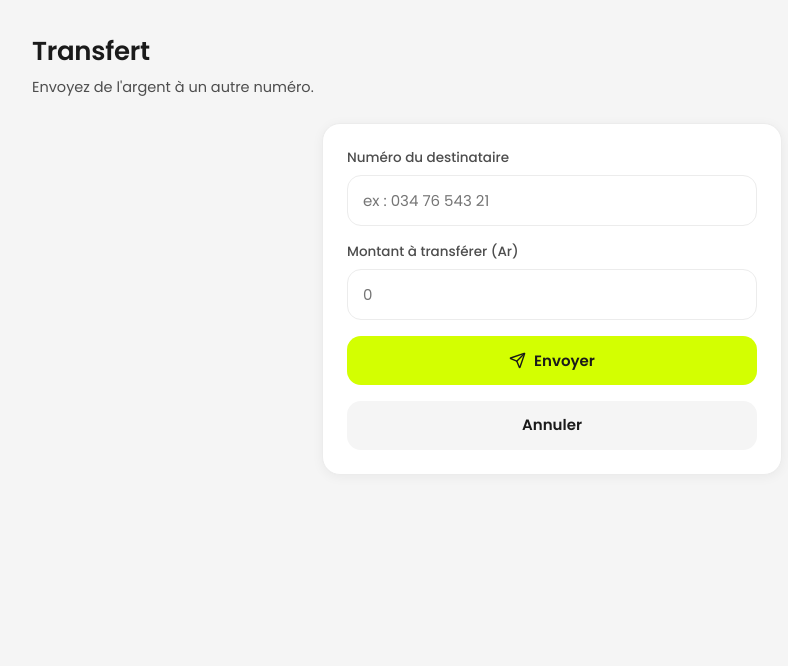
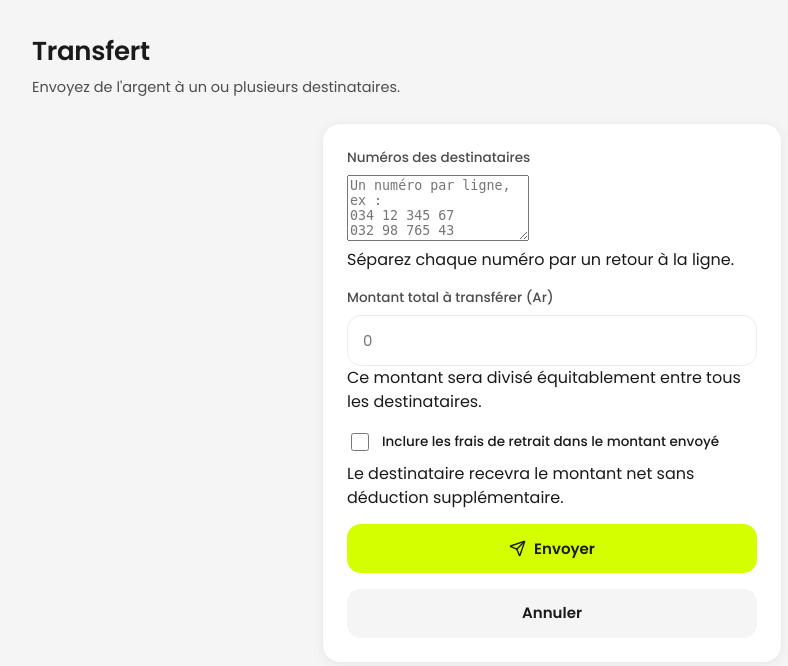
Before and after one commit to antsa-cmd/Projet_final_S4, a CodeIgniter 4 app: the page made by app/Views/client/transfert.php in a window 1280 px wide. Shown: the part 65-731 px from the top of the page, without its empty margins (88-876 px from the left). Run offline with PHP 8.4 and a stand-in for CodeIgniter, Linux system fonts and the light colour scheme; the template is opened without the code that fills it, so the values that code supplies are empty; some libraries are stand-ins or nearby versions.

Commit message:
multiple

```diff
--- a/app/Models/Operation.php
+++ b/app/Models/Operation.php
@@ -15,6 +15,7 @@ class Operation extends Model
         'montant',
         'frais',
         'commission',
+        'inclure_frais_retrait',
     ];
     protected $returnType       = 'array';
     protected $useTimestamps    = false;
--- a/app/Views/client/transfert.php
+++ b/app/Views/client/transfert.php
@@ -3,30 +3,38 @@
 <?php $this->section('content'); ?>
 <div class="page-head">
     <h1>Transfert</h1>
-    <p>Envoyez de l'argent à un autre numéro.</p>
+    <p>Envoyez de l'argent à un ou plusieurs destinataires.</p>
 </div>
 
 <div class="narrow">
     <div class="card">
         <form method="post" action="<?= site_url('client/transfert') ?>" id="form">
             <div class="field">
-                <label>Numéro du destinataire</label>
-                <input type="tel" name="destinataire" id="dest" placeholder="ex : 034 76 543 21" required>
+                <label>Numéros des destinataires</label>
+                <textarea name="destinataires" id="destinataires" rows="4" placeholder="Un numéro par ligne, ex :&#10;034 12 345 67&#10;032 98 765 43" required></textarea>
+                <div class="help">Séparez chaque numéro par un retour à la ligne.</div>
             </div>
-            <div id="dest-nom" class="alert info" style="display:none;"></div>
-            <div id="dest-op" class="alert muted" style="display:none;"></div>
-            <div id="src-op" class="alert accent" style="display:none;"></div>
+            <div id="dest-list" class="alert info" style="display:none;"></div>
 
             <div class="field">
-                <label>Montant à transférer (Ar)</label>
+                <label>Montant total à transférer (Ar)</label>
                 <input type="number" step="0.01" min="1" name="montant" id="montant" placeholder="0" required>
+                <div class="help">Ce montant sera divisé équitablement entre tous les destinataires.</div>
             </div>
 
+            <div class="field" style="display:flex;align-items:center;gap:10px;margin-top:4px;">
+                <input type="checkbox" name="inclure_frais_retrait" id="inclure_frais_retrait" value="1" style="width:18px;height:18px;accent-color:var(--ink);">
+                <label for="inclure_frais_retrait" style="margin:0;font-weight:500;color:var(--ink);">Inclure les frais de retrait dans le montant envoyé</label>
+            </div>
+            <div class="help" style="margin-top:-8px;margin-bottom:14px;">Le destinataire recevra le montant net sans déduction supplémentaire.</div>
+
             <div class="summary" id="summary" style="display:none;">
-                <div class="row"><span class="k">Montant</span><span class="v tnum" id="s-montant">0 Ar</span></div>
-                <div class="row"><span class="k">Frais</span><span class="v tnum" id="s-frais">0 Ar</span></div>
+                <div class="row"><span class="k">Montant total</span><span class="v tnum" id="s-montant">0 Ar</span></div>
+                <div class="row"><span class="k">Frais de transfert</span><span class="v tnum" id="s-frais">0 Ar</span></div>
                 <div class="row" id="row-commission" style="display:none;"><span class="k">Commission inter-opérateur</span><span class="v tnum" id="s-commission">0 Ar</span></div>
+                <div class="row" id="row-frais-retrait" style="display:none;"><span class="k">Frais de retrait inclus</span><span class="v tnum" id="s-frais-retrait">0 Ar</span></div>
                 <div class="row total"><span>Total à débiter</span><span class="tnum" id="s-total">0 Ar</span></div>
+                <div class="row" id="row-par-dest" style="display:none;"><span class="k">Par destinataire</span><span class="v tnum" id="s-par-dest">0 Ar</span></div>
             </div>
 
             <button class="btn block" type="submit"><i data-lucide="send"></i> Envoyer</button>
@@ -37,56 +45,35 @@
 
 <?php $this->section('scripts'); ?>
 <script>
+var srcTel = <?= json_encode($telephone) ?>;
 var destTimer;
-document.getElementById('dest').addEventListener('input', function () {
-    clearTimeout(destTimer);
-    var tel = this.value.trim();
-    var box = document.getElementById('dest-nom');
-    var opBox = document.getElementById('dest-op');
-    var srcOpBox = document.getElementById('src-op');
-    if (tel.length < 9) {
-        box.style.display = 'none';
-        opBox.style.display = 'none';
-        return;
-    }
-    destTimer = setTimeout(function () {
-        fetch('<?= site_url('client/frais') ?>?type=transfert&montant=0&dest=' + encodeURIComponent(tel))
-            .then(r => r.json()).then(function (d) {
-                if (d.destNom) {
-                    box.style.display = 'block';
-                    box.textContent = 'Destinataire : ' + d.destNom;
-                } else {
-                    box.style.display = 'none';
-                }
-                if (d.destOperateur && d.destOperateur !== 'Inconnu') {
-                    opBox.style.display = 'block';
-                    opBox.textContent = 'Opérateur destination : ' + d.destOperateur;
-                } else {
-                    opBox.style.display = 'none';
-                }
-                if (d.srcOperateur && d.srcOperateur !== 'Inconnu') {
-                    srcOpBox.style.display = 'block';
-                    srcOpBox.textContent = 'Opérateur source : ' + d.srcOperateur + ' → ' + (d.destOperateur || 'Inconnu');
-                } else {
-                    srcOpBox.style.display = 'none';
-                }
-            });
-    }, 400);
-});
+var firstDest = '';
 
-document.getElementById('montant').addEventListener('input', function () {
-    var m = parseFloat(this.value) || 0;
-    var box = document.getElementById('summary');
-    if (m <= 0) { box.style.display = 'none'; return; }
-    var dest = document.getElementById('dest').value.trim();
-    var url = '<?= site_url('client/frais') ?>?type=transfert&montant=' + m;
-    if (dest.length >= 9) {
-        url += '&dest=' + encodeURIComponent(dest);
+function parseDestines() {
+    var raw = document.getElementById('destinataires').value.trim();
+    return raw.split('\n').map(function (l) { return l.trim(); }).filter(function (l) { return l.length >= 9; });
+}
+
+function updateDestList() {
+    var list = parseDestines();
+    var box = document.getElementById('dest-list');
+    if (list.length === 0) { box.style.display = 'none'; return; }
+    firstDest = list[0];
+    box.style.display = 'block';
+    box.textContent = list.length + ' destinataire(s) détecté(s) : ' + list.join(', ');
+}
+
+function updateSummary(m, nbDest) {
+    var inclure = document.getElementById('inclure_frais_retrait').checked ? 1 : 0;
+    var url = '<?= site_url('client/frais') ?>?type=transfert&montant=' + m + '&inclure_frais_retrait=' + inclure + '&nb_dest=' + nbDest;
+    if (firstDest.length >= 9) {
+        url += '&dest=' + encodeURIComponent(firstDest);
     }
     fetch(url)
         .then(r => r.json()).then(function (d) {
+            var box = document.getElementById('summary');
             box.style.display = 'block';
-            document.getElementById('s-montant').textContent = m.toLocaleString('fr-FR') + ' Ar';
+            document.getElementById('s-montant').textContent = Number(m).toLocaleString('fr-FR') + ' Ar';
             document.getElementById('s-frais').textContent = Number(d.frais).toLocaleString('fr-FR') + ' Ar';
             var rowComm = document.getElementById('row-commission');
             if (d.commission > 0) {
@@ -95,8 +82,47 @@ document.getElementById('montant').addEventListener('input', function () {
             } else {
                 rowComm.style.display = 'none';
             }
+            var rowFraisRetrait = document.getElementById('row-frais-retrait');
+            if (d.fraisRetraitSupplementaire > 0) {
+                rowFraisRetrait.style.display = 'flex';
+                document.getElementById('s-frais-retrait').textContent = Number(d.fraisRetraitSupplementaire).toLocaleString('fr-FR') + ' Ar';
+            } else {
+                rowFraisRetrait.style.display = 'none';
+            }
             document.getElementById('s-total').textContent = Number(d.total).toLocaleString('fr-FR') + ' Ar';
+            var rowParDest = document.getElementById('row-par-dest');
+            if (nbDest > 1) {
+                rowParDest.style.display = 'flex';
+                document.getElementById('s-par-dest').textContent = (Number(d.total) / nbDest).toLocaleString('fr-FR') + ' Ar par destinataire';
+            } else {
+                rowParDest.style.display = 'none';
+            }
         });
+}
+
+document.getElementById('destinataires').addEventListener('input', function () {
+    clearTimeout(destTimer);
+    updateDestList();
+    var m = parseFloat(document.getElementById('montant').value) || 0;
+    var list = parseDestines();
+    if (m > 0 && list.length > 0) {
+        updateSummary(m, list.length);
+    }
+});
+
+document.getElementById('montant').addEventListener('input', function () {
+    var m = parseFloat(this.value) || 0;
+    var list = parseDestines();
+    if (m <= 0) { document.getElementById('summary').style.display = 'none'; return; }
+    updateSummary(m, list.length > 0 ? list.length : 1);
+});
+
+document.getElementById('inclure_frais_retrait').addEventListener('change', function () {
+    var m = parseFloat(document.getElementById('montant').value) || 0;
+    var list = parseDestines();
+    if (m > 0 && list.length > 0) {
+        updateSummary(m, list.length);
+    }
 });
 </script>
 <?php $this->endSection(); ?>
--- a/database.sql
+++ b/database.sql
@@ -81,6 +81,7 @@ CREATE TABLE operation (
     montant REAL NOT NULL,
     frais REAL NOT NULL,
     commission REAL DEFAULT 0,
+    inclure_frais_retrait INTEGER DEFAULT 0,
 
     date_operation DATETIME DEFAULT CURRENT_TIMESTAMP,
 
```
Also changed, not shown: app/Controllers/EspaceClient.php (+87 -31 lines), writable/database.sqlite.
